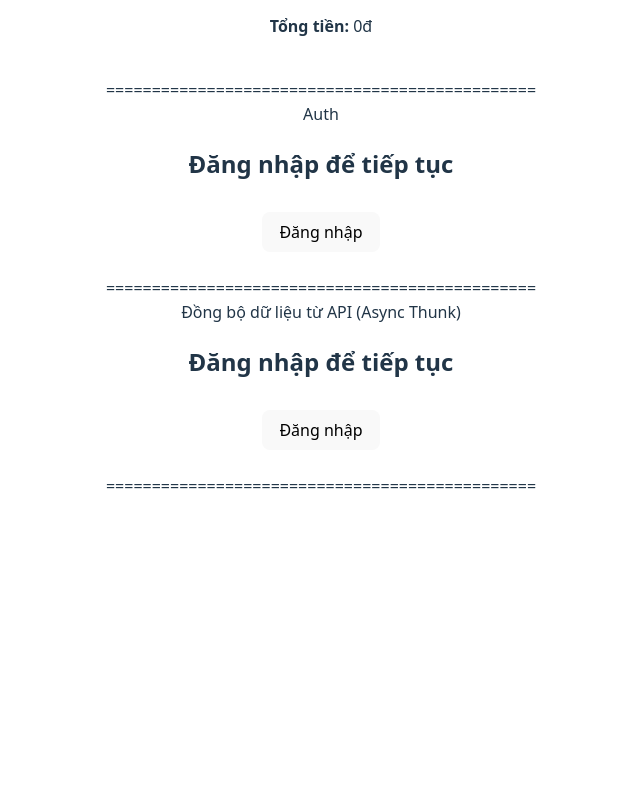
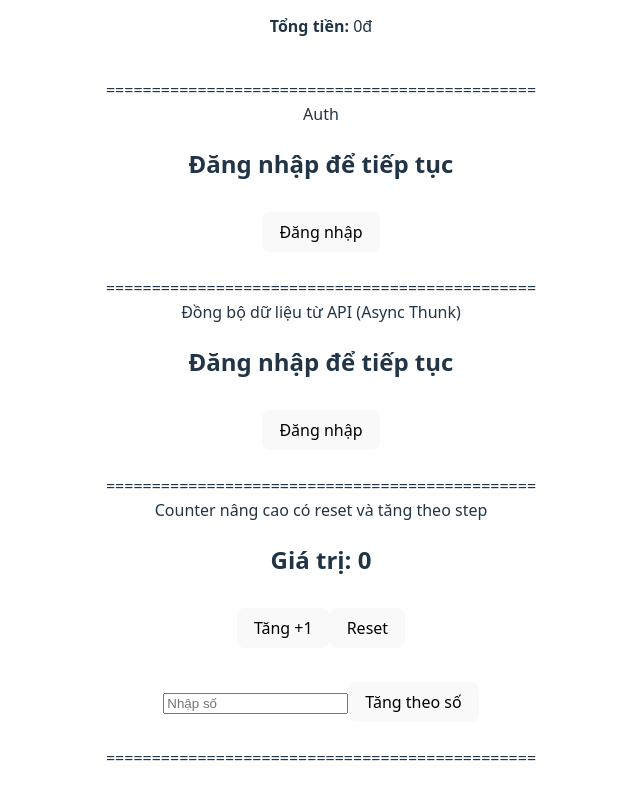
Before and after one commit to buimanhhieu/LapTrinhGiaoDien, a React (Vite) app: page / in a window 1280 px wide. Shown: the part 993-1793 px from the top of the page, without its empty margins (319-959 px from the left). Before the commit the page ends 1523 px from the top, so only its background shows below. Built offline with nearby package versions, Linux system fonts and the light colour scheme.

Commit message:
bai 7 counter nâng cao

```diff
--- a/src/App.jsx
+++ b/src/App.jsx
@@ -8,6 +8,7 @@ import { useSelector } from 'react-redux'
 import Cart from './feature/Cart'
 import Auth from './feature/Auth'
 import UserList from './feature/UserList'
+import Counter from './feature/Counter'
 
 function App() {
   const theme = useSelector(state => state.theme)
@@ -42,6 +43,10 @@ function App() {
       <span>Đồng bộ dữ liệu từ API (Async Thunk) </span><br />
       <Auth /><br />
       <span>===============================================</span><br />
+
+      <span>Counter nâng cao có reset và tăng theo step</span><br />
+      <Counter /><br />
+      <span>===============================================</span><br />
     </>
   )
 }
--- /dev/null
+++ b/src/components/counterSlice2.jsx
@@ -0,0 +1,22 @@
+import { createSlice } from '@reduxjs/toolkit'
+
+const counterSlice = createSlice({
+  name: 'counter',
+  initialState: {
+    value: 0
+  },
+  reducers: {
+    increment: state => {
+      state.value += 1
+    },
+    reset: state => {
+      state.value = 0
+    },
+    incrementByAmount: (state, action) => {
+      state.value += action.payload
+    }
+  }
+})
+
+export const { increment, reset, incrementByAmount } = counterSlice.actions
+export default counterSlice.reducer
--- a/src/components/store.jsx
+++ b/src/components/store.jsx
@@ -6,6 +6,7 @@ import themeReducer from './themeSlice'
 import cartReducer from './cartSlice'
 import authReducer from './authSlice'
 import userReducer from './userSlice'
+import counterReducer2 from './counterSlice2'
 export const store = configureStore({
   reducer: {
     counter: counterReducer,
@@ -14,6 +15,6 @@ export const store = configureStore({
     cart: cartReducer,
     auth: authReducer,
     users: userReducer,
-
+    counter2: counterReducer2,
   }
 })
--- /dev/null
+++ b/src/feature/Counter.jsx
@@ -0,0 +1,39 @@
+import { useDispatch, useSelector } from 'react-redux'
+import { increment, reset, incrementByAmount } from '../components/counterSlice2'
+import { useState } from 'react'
+
+function Counter() {
+  const count = useSelector(state => state.counter2.value)
+  const dispatch = useDispatch()
+  const [step, setStep] = useState("")
+
+  const handleStepChange = (e) => {
+    setStep(e.target.value)
+  }
+
+  const handleIncrementByAmount = () => {
+    const stepNumber = parseInt(step)
+    if (!isNaN(stepNumber)) {
+      dispatch(incrementByAmount(stepNumber))
+      setStep("")
+    }
+  }
+
+  return (
+    <div>
+      <h2>Giá trị: {count}</h2>
+      <button onClick={() => dispatch(increment())}>Tăng +1</button>
+      <button onClick={() => dispatch(reset())}>Reset</button>
+      <br /><br />
+      <input
+        type="number"
+        value={step}
+        onChange={handleStepChange}
+        placeholder="Nhập số"
+      />
+      <button onClick={handleIncrementByAmount}>Tăng theo số</button>
+    </div>
+  )
+}
+
+export default Counter
```
